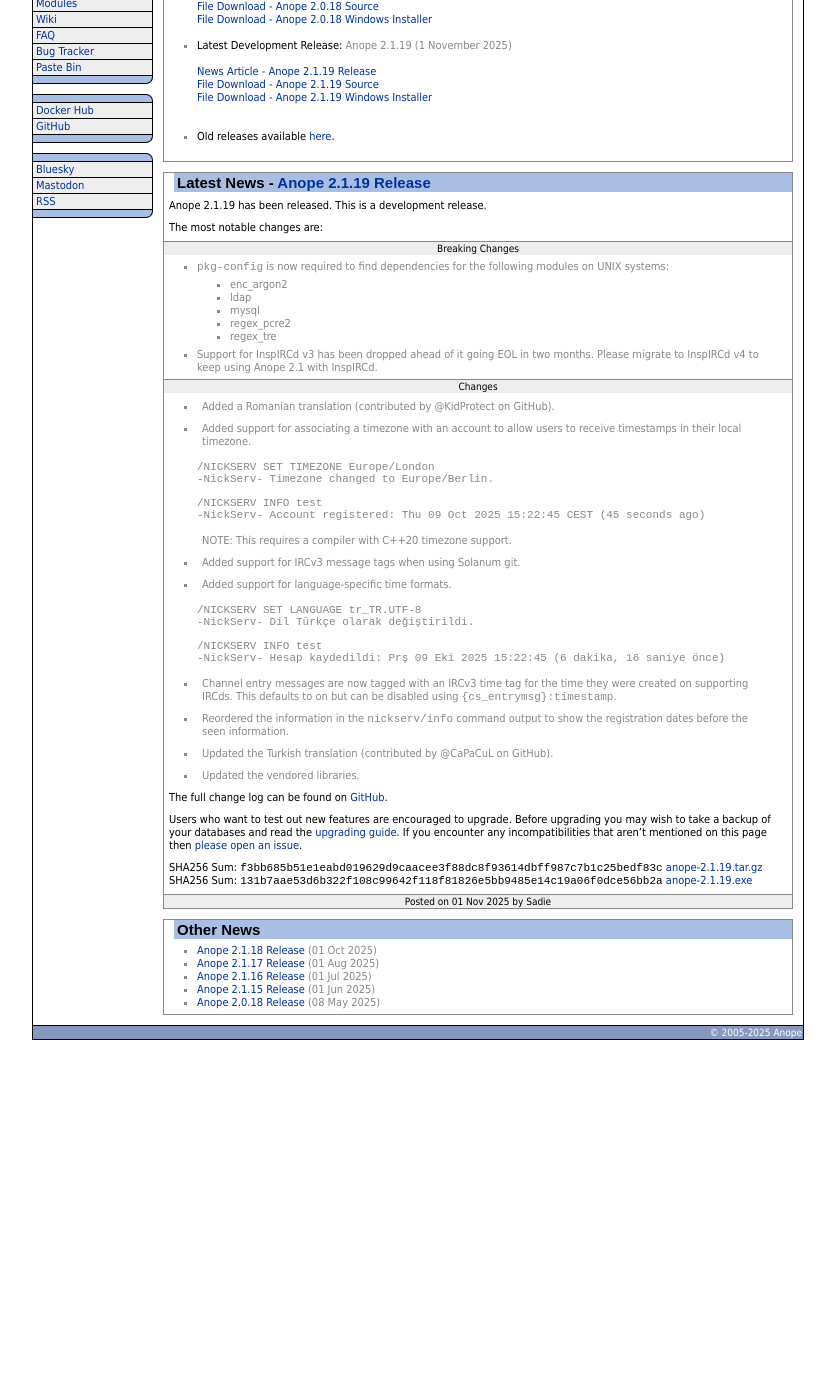
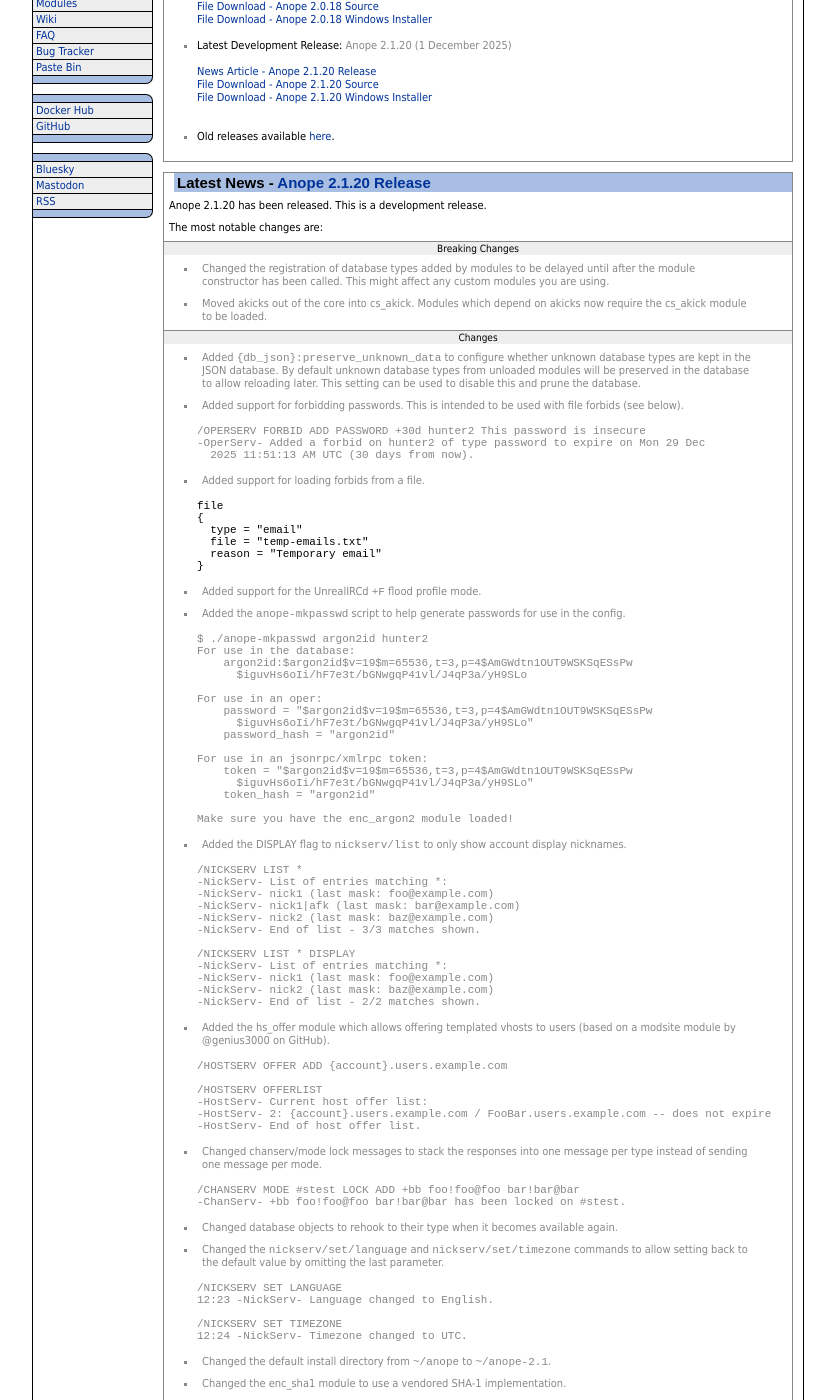
Before and after one commit to anope/website, a Jekyll site: the page built from index.html, in a window 1280 px wide and 1400 px high, scrolled down 282 px. Shown: the whole window, without its empty margins (222-1057 px from the left). Built offline with Jekyll 4.4.1, drawn with Linux system fonts in a browser that asks for light colours; the list of posts is cut into pages by our own code; before the commit the page ends 1330 px from its top, so only the background shows below that; some of the changed text lies outside the part shown.

Commit message:
Add the news post for the 2.1.20 release.

````diff
--- a/_config.yml
+++ b/_config.yml
@@ -38,11 +38,11 @@
 
 releases:
   devel:
-    version: 2.1.19
-    date: 2025-11-01
-    news: /news/2025/anope-2119-release.html
-    source: https://github.com/anope/anope/archive/refs/tags/2.1.19.tar.gz
-    windows: https://github.com/anope/anope/releases/download/2.1.19/anope-2.1.19.exe
+    version: 2.1.20
+    date: 2025-12-01
+    news: /news/2025/anope-2120-release.html
+    source: https://github.com/anope/anope/archive/refs/tags/2.1.20.tar.gz
+    windows: https://github.com/anope/anope/releases/download/2.1.20/anope-2.1.20.exe
   stable:
     version: 2.0.18
     date: 2025-05-08
--- /dev/null
+++ b/_posts/2020s/2025-12-01-anope-2120-release.md
@@ -0,0 +1,130 @@
+---
+layout: post
+title: Anope 2.1.20 Release
+author: Sadie
+category: 2025
+---
+
+Anope 2.1.20 has been released. This is a development release.
+
+The most notable changes are:
+
+#### Breaking Changes
+
+* Changed the registration of database types added by modules to be delayed until after the module constructor has been called. This might affect any custom modules you are using.
+
+* Moved akicks out of the core into cs_akick. Modules which depend on akicks now require the cs_akick module to be loaded.
+
+#### Changes
+
+* Added `{db_json}:preserve_unknown_data` to configure whether unknown database types are kept in the JSON database. By default unknown database types from unloaded modules will be preserved in the database to allow reloading later. This setting can be used to disable this and prune the database.
+
+* Added support for forbidding passwords. This is intended to be used with file forbids (see below).
+
+  ```
+  /OPERSERV FORBID ADD PASSWORD +30d hunter2 This password is insecure
+  -OperServ- Added a forbid on hunter2 of type password to expire on Mon 29 Dec
+    2025 11:51:13 AM UTC (30 days from now).
+  ```
+
+* Added support for loading forbids from a file.
+
+  ```cpp
+  file
+  {
+    type = "email"
+    file = "temp-emails.txt"
+    reason = "Temporary email"
+  }
+  ```
+
+* Added support for the UnrealIRCd `+F` flood profile mode.
+
+* Added the `anope-mkpasswd` script to help generate passwords for use in the config.
+
+  ```
+  $ ./anope-mkpasswd argon2id hunter2
+  For use in the database:
+      argon2id:$argon2id$v=19$m=65536,t=3,p=4$AmGWdtn1OUT9WSKSqESsPw
+        $iguvHs6oIi/hF7e3t/bGNwgqP41vl/J4qP3a/yH9SLo
+
+  For use in an oper:
+      password = "$argon2id$v=19$m=65536,t=3,p=4$AmGWdtn1OUT9WSKSqESsPw
+        $iguvHs6oIi/hF7e3t/bGNwgqP41vl/J4qP3a/yH9SLo"
+      password_hash = "argon2id"
+
+  For use in an jsonrpc/xmlrpc token:
+      token = "$argon2id$v=19$m=65536,t=3,p=4$AmGWdtn1OUT9WSKSqESsPw
+        $iguvHs6oIi/hF7e3t/bGNwgqP41vl/J4qP3a/yH9SLo"
+      token_hash = "argon2id"
+
+  Make sure you have the enc_argon2 module loaded!
+  ```
+
+* Added the DISPLAY flag to `nickserv/list` to only show account display nicknames.
+
+  ```
+  /NICKSERV LIST *
+  -NickServ- List of entries matching *:
+  -NickServ- nick1 (last mask: foo@example.com)
+  -NickServ- nick1|afk (last mask: bar@example.com)
+  -NickServ- nick2 (last mask: baz@example.com)
+  -NickServ- End of list - 3/3 matches shown.
+
+  /NICKSERV LIST * DISPLAY
+  -NickServ- List of entries matching *:
+  -NickServ- nick1 (last mask: foo@example.com)
+  -NickServ- nick2 (last mask: baz@example.com)
+  -NickServ- End of list - 2/2 matches shown.
+  ```
+
+* Added the hs_offer module which allows offering templated vhosts to users (based on a
+modsite module by @genius3000 on GitHub).
+
+  ```
+  /HOSTSERV OFFER ADD {account}.users.example.com
+
+  /HOSTSERV OFFERLIST
+  -HostServ- Current host offer list:
+  -HostServ- 2: {account}.users.example.com / FooBar.users.example.com -- does not expire
+  -HostServ- End of host offer list.
+  ```
+
+* Changed chanserv/mode lock messages to stack the responses into one message per type instead of sending one message per mode.
+
+  ```
+  /CHANSERV MODE #stest LOCK ADD +bb foo!foo@foo bar!bar@bar
+  -ChanServ- +bb foo!foo@foo bar!bar@bar has been locked on #stest.
+  ```
+
+* Changed database objects to rehook to their type when it becomes available again.
+
+* Changed the `nickserv/set/language` and `nickserv/set/timezone` commands to allow setting back to the default value by omitting the last parameter.
+
+  ```
+  /NICKSERV SET LANGUAGE
+  12:23 -NickServ- Language changed to English.
+
+  /NICKSERV SET TIMEZONE
+  12:24 -NickServ- Timezone changed to UTC.
+  ```
+
+* Changed the default install directory from `~/anope` to `~/anope-2.1`.
+
+* Changed the enc_sha1 module to use a vendored SHA-1 implementation.
+
+* Expanded password obscurity checks and added an event hook to allow modules to reject passwords.
+
+* Fixed the rpc_user module sending the "invalid account" and "invalid password" error codes inverted.
+
+* Fixed unintentionally reloading the core database when reloading a module that provides a database type.
+
+* Removed a bunch of obsolete build system cruft.
+
+The full change log can be found on [GitHub](https://github.com/anope/anope/compare/2.1.19...2.1.20).
+
+Users who want to test out new features are encouraged to upgrade. Before upgrading you may wish to take a backup of your databases and read the [upgrading guide](/upgrading.html). If you encounter any incompatibilities that aren't mentioned on this page then [please open an issue](https://github.com/anope/website/issues/new).
+
+SHA256 Sum: `f2b754de919f4fe864777a44496a9011b4d3006062f07b097c9aac43f355e5da` [anope-2.1.20.tar.gz](https://github.com/anope/anope/archive/refs/tags/2.1.20.tar.gz)
+\
+SHA256 Sum: `9bc03aee3136199983f0ae94f8c14e0e8bec5029419879221cab1bb2d13910e7` [anope-2.1.20.exe](https://github.com/anope/anope/releases/download/2.1.20/anope-2.1.20.exe)
````
